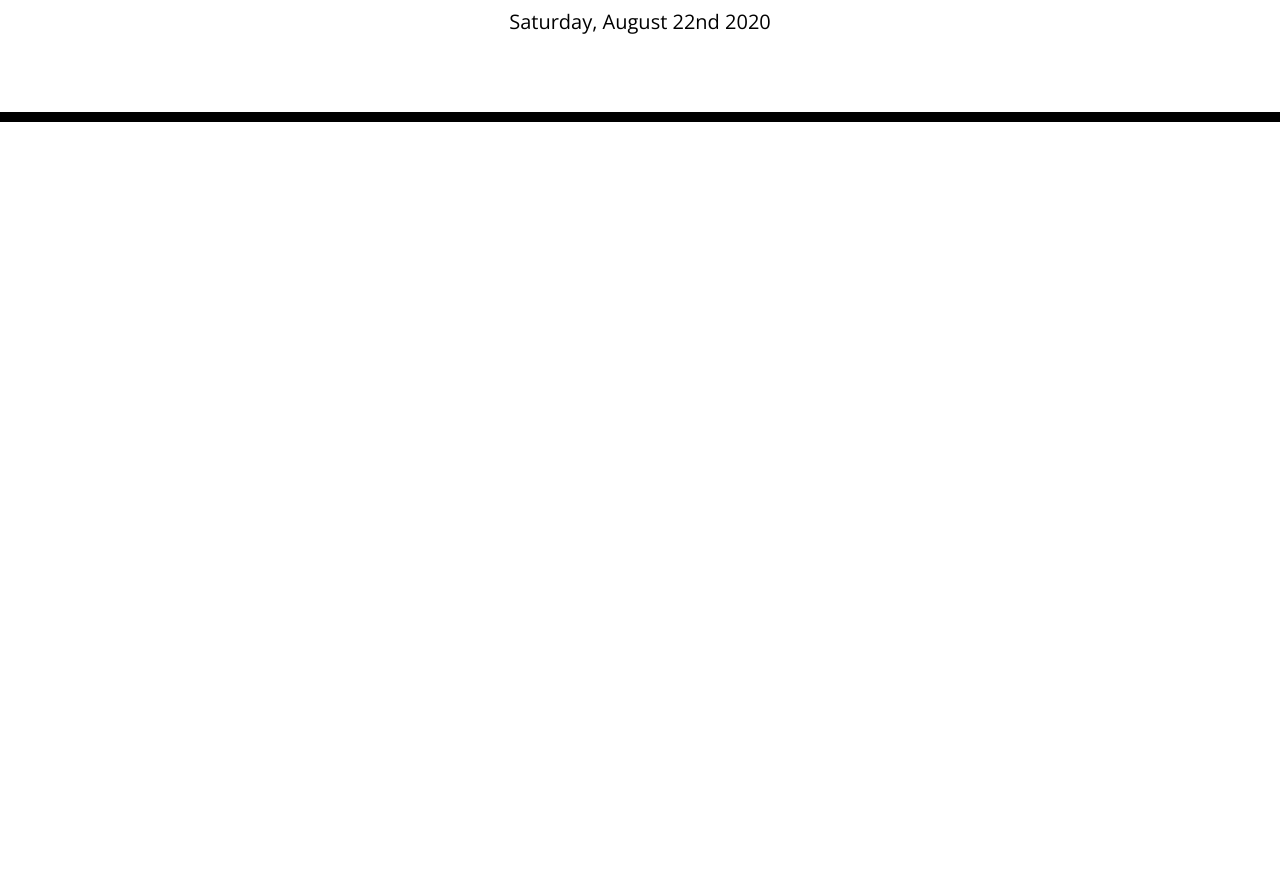
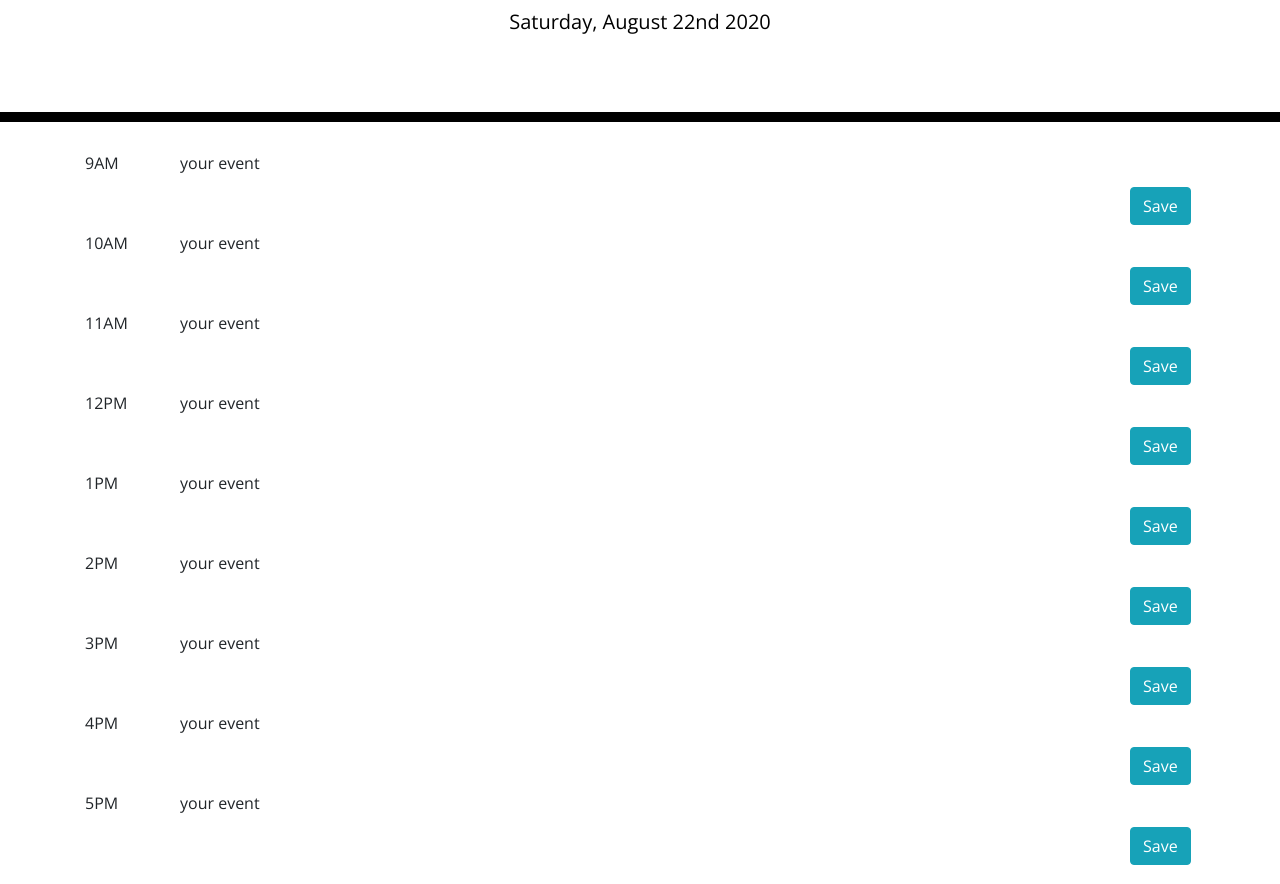
Before and after one commit to kalmand1057/hw-5-work-day-scheduler, a plain HTML site: page Develop/index.html in a window 1280 px wide. Shown: the part 182-1066 px from the top of the page. Before the commit the page ends 800 px from the top, so only its background shows below. Drawn offline with nearby package versions, Linux system fonts and the light colour scheme.

Commit message:
added timeblocks

```diff
--- a/Develop/index.html
+++ b/Develop/index.html
@@ -34,21 +34,86 @@
     </header>
     <div class="container">
       <!-- Timeblocks go here -->
+      <div class="row">
+        <div class="col-1">9AM</div>
+        <div class="col-10">your event</div>
+        <div class="col-1">
+          <button type="button" class="btn btn-info">Save</button>
+        </div>
+      </div>
+      <div class="row">
+        <div class="col-1">10AM</div>
+        <div class="col-10">your event</div>
+        <div class="col-1">
+          <button type="button" class="btn btn-info">Save</button>
+        </div>
+      </div>
+      <div class="row">
+        <div class="col-1">11AM</div>
+        <div class="col-10">your event</div>
+        <div class="col-1">
+          <button type="button" class="btn btn-info">Save</button>
+        </div>
+      </div>
+      <div class="row">
+        <div class="col-1">12PM</div>
+        <div class="col-10">your event</div>
+        <div class="col-1">
+          <button type="button" class="btn btn-info">Save</button>
+        </div>
+      </div>
+      <div class="row">
+        <div class="col-1">1PM</div>
+        <div class="col-10">your event</div>
+        <div class="col-1">
+          <button type="button" class="btn btn-info">Save</button>
+        </div>
+      </div>
+      <div class="row">
+        <div class="col-1">2PM</div>
+        <div class="col-10">your event</div>
+        <div class="col-1">
+          <button type="button" class="btn btn-info">Save</button>
+        </div>
+      </div>
+      <div class="row">
+        <div class="col-1">3PM</div>
+        <div class="col-10">your event</div>
+        <div class="col-1">
+          <button type="button" class="btn btn-info">Save</button>
+        </div>
+      </div>
+      <div class="row">
+        <div class="col-1">4PM</div>
+        <div class="col-10">your event</div>
+        <div class="col-1">
+          <button type="button" class="btn btn-info">Save</button>
+        </div>
+      </div>
+      <div class="row">
+        <div class="col-1">5PM</div>
+        <div class="col-10">your event</div>
+        <div class="col-1">
+          <button type="button" class="btn btn-info">Save</button>
+        </div>
+      </div>
     </div>
 
     <!--jQuery-->
     <script type="text/javascript">
     //display currentDay at top of calendar
-    $(document).ready(function() {
-      var now = moment().format("dddd, MMMM Do YYYY");
+    var now = moment().format("dddd, MMMM Do YYYY");
       $("#currentDay").text(now);
-    });
+
+
+    //present timeblocks for standard business hours 9am to 5pm
+
+    //color code timeblocks for past, present, and future
+    //enter an event into timeblock
+    //saved edited event into local storage
+    //saved events persist
     </script>
-    <!--present timeblocks for standard business hours-->
-    <!--color code timeblocks for past, present, and future-->
-    <!--enter an event into timeblock-->
-    <!--saved edited event into local storage-->
-    <!--saved events persist-->
+
 
 
   </body>
--- a/Develop/style.css
+++ b/Develop/style.css
@@ -69,3 +69,6 @@ textarea{
   font-size: 20px;
   transition: all .3s ease-in-out;
 }
+.col-2 {
+  background-color: rgb(212, 207, 207);
+}
```
